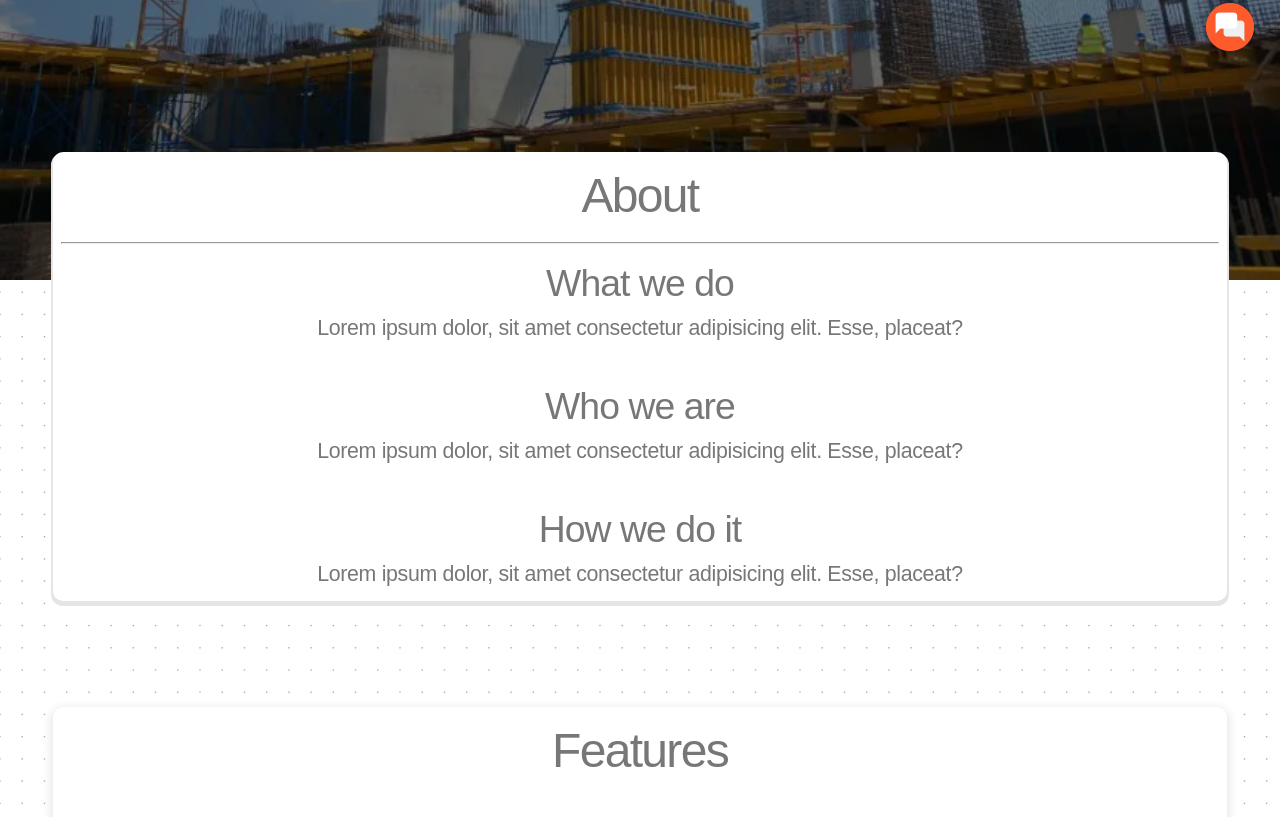
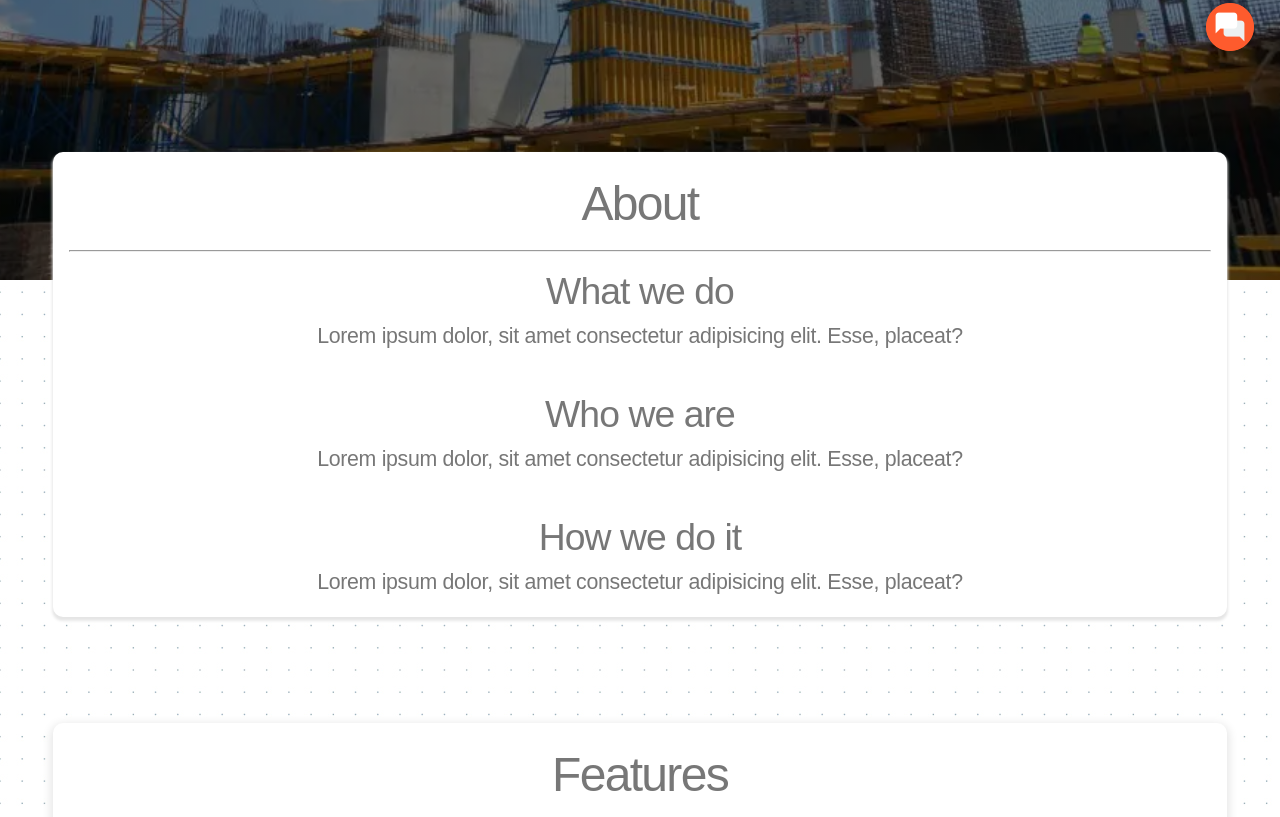
Before and after one commit to Otepiii/businessWebsite, a plain HTML site: page index.html in a window 1280 px wide. Shown: the part 730-1547 px from the top of the page. Drawn offline with Linux system fonts and the light colour scheme.

Commit message:
modified features section

```diff
--- a/style.css
+++ b/style.css
@@ -234,7 +234,7 @@ body #main {
 }
 
 #about {
-  box-shadow: 0 3px 0 2px #e5e5e5;
+  box-shadow: 0 3px 3px 0.8px #e5e5e5;
 }
 
 .box.special h2 {
@@ -320,7 +320,7 @@ body #main {
   background-repeat: no-repeat;
   background-size: cover;
   border-radius: 10px;
-  box-shadow: 0 3px 0 2px #e5e5e5;
+  box-shadow: 1px 3px 4px 4px #686868;
 }
 
 #banner h2 {
@@ -671,7 +671,7 @@ footer li {
   }
 
   .box {
-    padding: 0.5rem;
+    padding: 1rem;
   }
   .box-content {
     display: grid;
```
